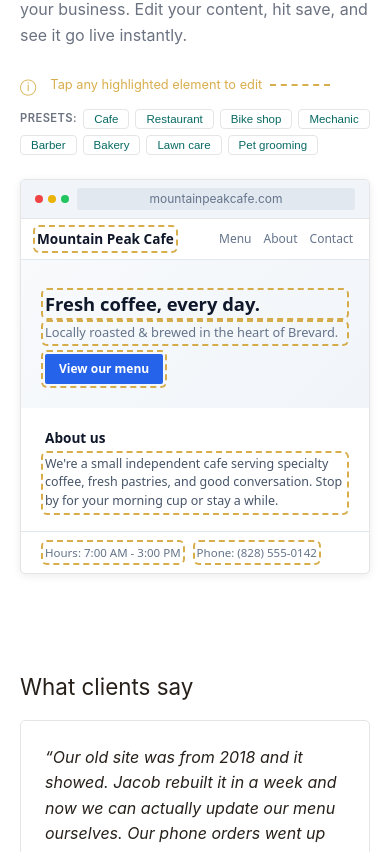
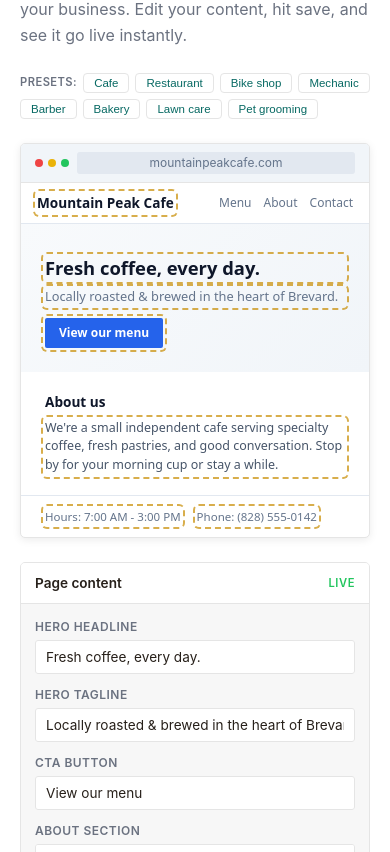
Before and after one commit to jacoblbagent/broughton-web-development, a React (Vite) app: page / in a window 390 px wide. Shown: the part 2752-3604 px from the top of the page. Built offline with nearby package versions, Linux system fonts and the light colour scheme.

Commit message:
Mobile: tap-to-edit preview elements, editor below preview (not floating)

```diff
--- a/src/cms-mobile.css
+++ b/src/cms-mobile.css
@@ -1,33 +1,6 @@
-/* Mobile CMS editor — tap-to-edit floating panel for narrow screens */
-
-.cms-mobile-hint {
-  display: none;
-  align-items: center;
-  gap: 8px;
-  font-size: 0.8rem;
-  color: var(--color-gold);
-  margin-bottom: 12px;
-}
-
-.cms-mobile-hint::before {
-  content: "ⓘ";
-  font-size: 1rem;
-  margin-right: 6px;
-}
-
-.cms-mobile-hint::after {
-  content: "";
-  flex: 1;
-  max-width: 60px;
-  height: 0;
-  border-top: 2px dashed var(--color-gold);
-}
+/* Mobile CMS — tap-to-edit, fields shown below preview */
 
 @media (max-width: 767px) {
-  .cms-demo { display: none; }
-
-  .cms-mobile-hint { display: flex; }
-
   [data-cms-field] {
     outline: 2px dashed var(--color-gold);
     outline-offset: 2px;
@@ -42,30 +15,28 @@
   }
 }
 
-.cms-mobile-panel {
-  position: fixed;
-  bottom: 0;
-  left: 0;
-  right: 0;
-  z-index: 1000;
+.cms-mobile-editor {
+  display: none;
+  margin-top: 16px;
+  padding: 12px;
   background: var(--color-surface);
-  border-top: 1px solid var(--color-border);
-  box-shadow: 0 -4px 20px rgba(0, 0, 0, 0.15);
-  animation: cms-slide-up 0.2s ease-out;
-  /* -webkit-transform: translateZ(0); */
-  /* transform: translateZ(0); */
+  border: 1px solid var(--color-border);
+  border-radius: 6px;
+  gap: 8px;
 }
 
-@keyframes cms-slide-up {
-  from { transform: translateY(100%); }
-  to { transform: translateY(0); }
+.cms-mobile-editor.open {
+  display: flex;
+  flex-direction: column;
+  gap: 10px;
 }
 
-.cms-mobile-panel-inner {
-  padding: 16px;
-  display: flex;
-  flex-direction: column;
-  gap: 12px;
+.cms-mobile-label {
+  font-size: 0.8rem;
+  font-weight: 600;
+  text-transform: uppercase;
+  letter-spacing: 0.04em;
+  color: var(--color-text-secondary);
 }
 
 .cms-mobile-input {
@@ -92,10 +63,10 @@
 
 .cms-mobile-btn {
   flex: 1;
-  padding: 12px;
+  padding: 10px;
   border: 1px solid var(--color-border);
   border-radius: 6px;
-  font-size: 0.95rem;
+  font-size: 0.9rem;
   font-weight: 600;
   cursor: pointer;
   text-align: center;
@@ -113,3 +84,8 @@
   background: transparent;
   color: var(--color-text-secondary);
 }
+
+@media (max-width: 767px) {
+  .cms-mobile-editor { display: flex; }
+  .cms-mobile-editor:not(.open) { display: none; }
+}
--- a/src/pages/Home/Home.tsx
+++ b/src/pages/Home/Home.tsx
@@ -177,6 +177,16 @@ function Section({
   );
 }
 
+const mobileFieldLabel: Record<string, string> = {
+  headline: "Hero headline",
+  tagline: "Hero tagline",
+  cta: "CTA button",
+  about: "About section",
+  hours: "Hours",
+  phone: "Phone",
+  brand: "Business name",
+};
+
 export default function Home() {
   const [cmsHeadline, setCmsHeadline] = useState(
     "Fresh coffee, every day."
@@ -201,8 +211,6 @@ export default function Home() {
   const aboutRef = useRef<HTMLTextAreaElement>(null);
   const hoursRef = useRef<HTMLInputElement>(null);
   const phoneRef = useRef<HTMLInputElement>(null);
-  const mobilePanelRef = useRef<HTMLDivElement>(null);
-  const scrollPosRef = useRef(0);
 
   const presets: Record<string, {
     headline: string; tagline: string; cta: string; about: string; hours: string; phone: string; brand: string; url: string
@@ -303,7 +311,6 @@ export default function Home() {
 
   function openMobileEditor(field: string, value: string) {
     if (window.innerWidth >= 768) return;
-    scrollPosRef.current = window.scrollY;
     setMobileEditField(field);
     setMobileEditValue(value);
   }
@@ -325,20 +332,6 @@ export default function Home() {
   function cancelMobileEdit() {
     setMobileEditField(null);
   }
-
-  useEffect(() => {
-    if (!mobileEditField) return;
-    const el = document.querySelector(`[data-cms-field="${mobileEditField}"]`);
-    if (!el) return;
-    const handler = () => {
-      const rect = el.getBoundingClientRect();
-      if (rect.bottom < -100 || rect.top > window.innerHeight + 100) {
-        setMobileEditField(null);
-      }
-    };
-    window.addEventListener("scroll", handler, { passive: true });
-    return () => window.removeEventListener("scroll", handler);
-  }, [mobileEditField]);
 
   return (
     <main className="main page-enter">
@@ -373,7 +366,6 @@ export default function Home() {
           <p>
             <Link to="/about">More about me &rarr;</Link>
           </p>
-
         </div>
       </Section>
 
@@ -426,8 +418,6 @@ export default function Home() {
           business. Edit your content, hit save, and see it go live instantly.
         </p>
 
-        <div className="cms-mobile-hint">Tap any highlighted element to edit</div>
-
         <div className="cms-presets">
           <span className="cms-presets-label">Presets:</span>
           <button className="cms-preset-btn" onClick={() => loadPreset("cafe")}>Cafe</button>
@@ -441,7 +431,69 @@ export default function Home() {
         </div>
 
         <div className="cms-layout">
-          {/* CMS panel */}
+          {/* Preview — first so it stacks on top on mobile */}
+          <div className="cms-preview">
+            <div className="cms-preview-bar">
+              <div className="cms-preview-dots">
+                <span /><span /><span />
+              </div>
+              <span className="cms-preview-url">{previewUrl}</span>
+            </div>
+            <div className="cms-preview-page">
+              <nav className="cms-preview-nav">
+                <span className="cms-preview-brand" data-cms-field="brand" onClick={() => openMobileEditor("brand", previewBrand)}>{previewBrand}</span>
+                <div className="cms-preview-navlinks">
+                  <span>Menu</span>
+                  <span>About</span>
+                  <span>Contact</span>
+                </div>
+              </nav>
+              <section className="cms-preview-hero">
+                <h3 className="cms-preview-headline" data-cms-field="headline" onClick={() => openMobileEditor("headline", cmsHeadline)}>{cmsHeadline}</h3>
+                <p className="cms-preview-tagline" data-cms-field="tagline" onClick={() => openMobileEditor("tagline", cmsTagline)}>{cmsTagline}</p>
+                <span className="cms-preview-cta" data-cms-field="cta" onClick={() => openMobileEditor("cta", cmsCta)}>{cmsCta}</span>
+              </section>
+              <section className="cms-preview-section">
+                <h4>About us</h4>
+                <p className="cms-preview-text" data-cms-field="about" onClick={() => openMobileEditor("about", cmsAbout)}>{cmsAbout}</p>
+              </section>
+              <footer className="cms-preview-foot">
+                <span data-cms-field="hours" onClick={() => openMobileEditor("hours", cmsHours)}>Hours: {cmsHours}</span>
+                <span data-cms-field="phone" onClick={() => openMobileEditor("phone", cmsPhone)}>Phone: {cmsPhone}</span>
+              </footer>
+            </div>
+
+            {/* Mobile editor — appears below preview when user taps an element */}
+            <div className={`cms-mobile-editor${mobileEditField ? " open" : ""}`}>
+              {mobileEditField && (
+                <>
+                  <span className="cms-mobile-label">
+                    {mobileFieldLabel[mobileEditField] || mobileEditField}
+                  </span>
+                  {mobileEditField === "about" ? (
+                    <textarea
+                      className="cms-mobile-input"
+                      rows={3}
+                      value={mobileEditValue}
+                      onChange={(e) => setMobileEditValue(e.target.value)}
+                    />
+                  ) : (
+                    <input
+                      className="cms-mobile-input"
+                      value={mobileEditValue}
+                      onChange={(e) => setMobileEditValue(e.target.value)}
+                    />
+                  )}
+                  <div className="cms-mobile-actions">
+                    <button className="cms-mobile-btn cms-mobile-cancel" onClick={cancelMobileEdit}>Cancel</button>
+                    <button className="cms-mobile-btn cms-mobile-apply" onClick={applyMobileEdit}>Apply</button>
+                  </div>
+                </>
+              )}
+            </div>
+          </div>
+
+          {/* CMS panel — hidden on mobile, full form on desktop */}
           <div className="cms-demo">
             <div className="cms-toolbar">
               <span className="cms-toolbar-title">Page content</span>
@@ -507,79 +559,6 @@ export default function Home() {
               </div>
             </div>
           </div>
-
-          {/* Preview panel */}
-          <div className="cms-preview">
-            <div className="cms-preview-bar">
-              <div className="cms-preview-dots">
-                <span /><span /><span />
-              </div>
-              <span className="cms-preview-url">{previewUrl}</span>
-            </div>
-            <div className="cms-preview-page">
-              <nav className="cms-preview-nav">
-                <span className="cms-preview-brand" data-cms-field="brand" onClick={() => openMobileEditor("brand", previewBrand)}>{previewBrand}</span>
-                <div className="cms-preview-navlinks">
-                  <span>Menu</span>
-                  <span>About</span>
-                  <span>Contact</span>
-                </div>
-              </nav>
-              <section className="cms-preview-hero">
-                <h3 className="cms-preview-headline" data-cms-field="headline" onClick={() => openMobileEditor("headline", cmsHeadline)}>{cmsHeadline}</h3>
-                <p className="cms-preview-tagline" data-cms-field="tagline" onClick={() => openMobileEditor("tagline", cmsTagline)}>{cmsTagline}</p>
-                <span className="cms-preview-cta" data-cms-field="cta" onClick={() => openMobileEditor("cta", cmsCta)}>{cmsCta}</span>
-              </section>
-              <section className="cms-preview-section">
-                <h4>About us</h4>
-                <p className="cms-preview-text" data-cms-field="about" onClick={() => openMobileEditor("about", cmsAbout)}>{cmsAbout}</p>
-              </section>
-              <footer className="cms-preview-foot">
-                <span data-cms-field="hours" onClick={() => openMobileEditor("hours", cmsHours)}>Hours: {cmsHours}</span>
-                <span data-cms-field="phone" onClick={() => openMobileEditor("phone", cmsPhone)}>Phone: {cmsPhone}</span>
-              </footer>
-            </div>
-          </div>
-
-          {/* Mobile floating editor panel */}
-          {mobileEditField && (
-            <div className="cms-mobile-panel" ref={mobilePanelRef}>
-              <div className="cms-mobile-panel-inner">
-                {mobileEditField === "about" ? (
-                  <textarea
-                    className="cms-mobile-input"
-                    rows={3}
-                    value={mobileEditValue}
-                    onChange={(e) => setMobileEditValue(e.target.value)}
-                    onFocus={() => {
-                      requestAnimationFrame(() => {
-                        requestAnimationFrame(() => {
-                          window.scrollTo(0, scrollPosRef.current);
-                        });
-                      });
-                    }}
-                  />
-                ) : (
-                  <input
-                    className="cms-mobile-input"
-                    value={mobileEditValue}
-                    onChange={(e) => setMobileEditValue(e.target.value)}
-                    onFocus={() => {
-                      requestAnimationFrame(() => {
-                        requestAnimationFrame(() => {
-                          window.scrollTo(0, scrollPosRef.current);
-                        });
-                      });
-                    }}
-                  />
-                )}
-                <div className="cms-mobile-actions">
-                  <button className="cms-mobile-btn cms-mobile-cancel" onClick={cancelMobileEdit}>Cancel</button>
-                  <button className="cms-mobile-btn cms-mobile-apply" onClick={applyMobileEdit}>Apply</button>
-                </div>
-              </div>
-            </div>
-          )}
         </div>
       </Section>
 
```
